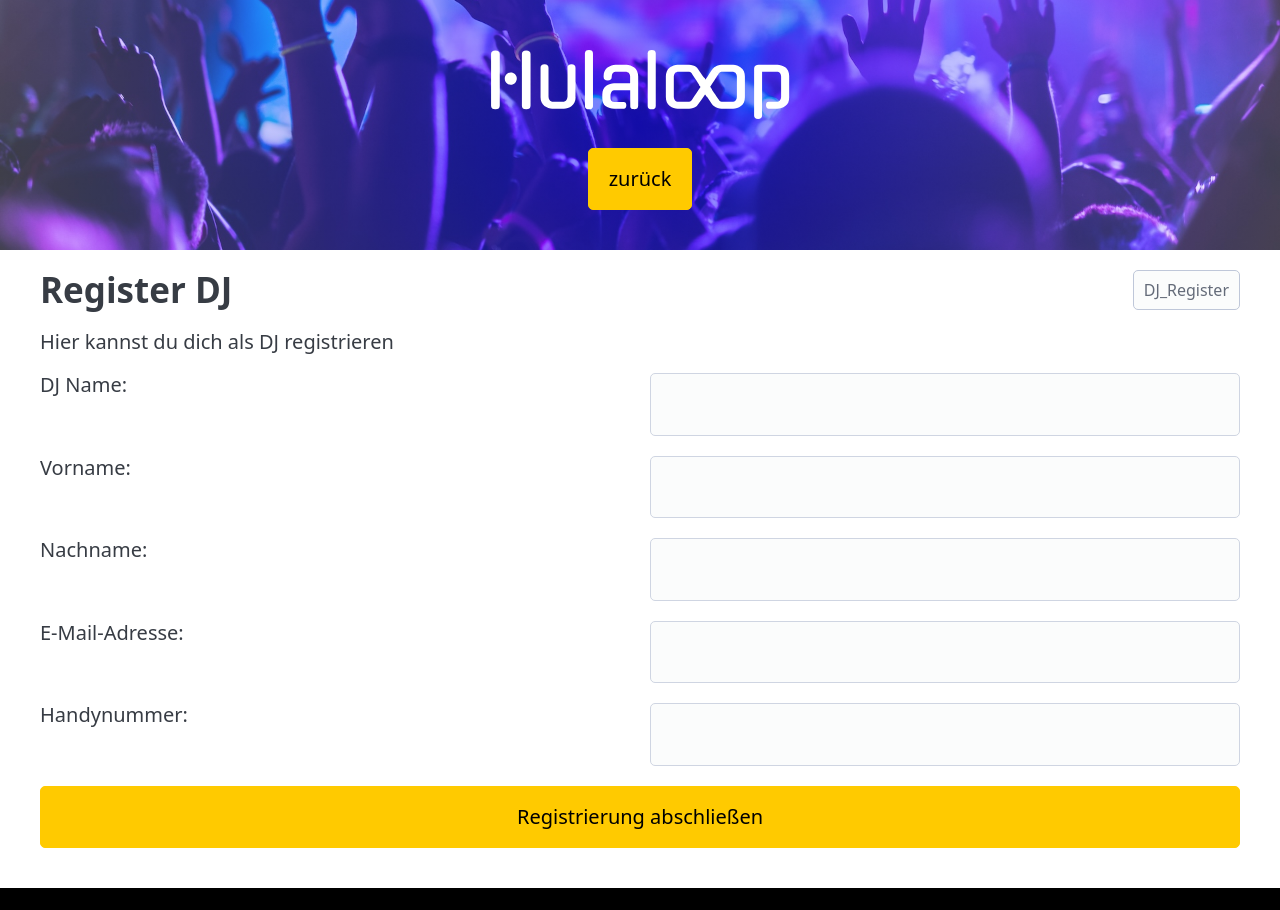
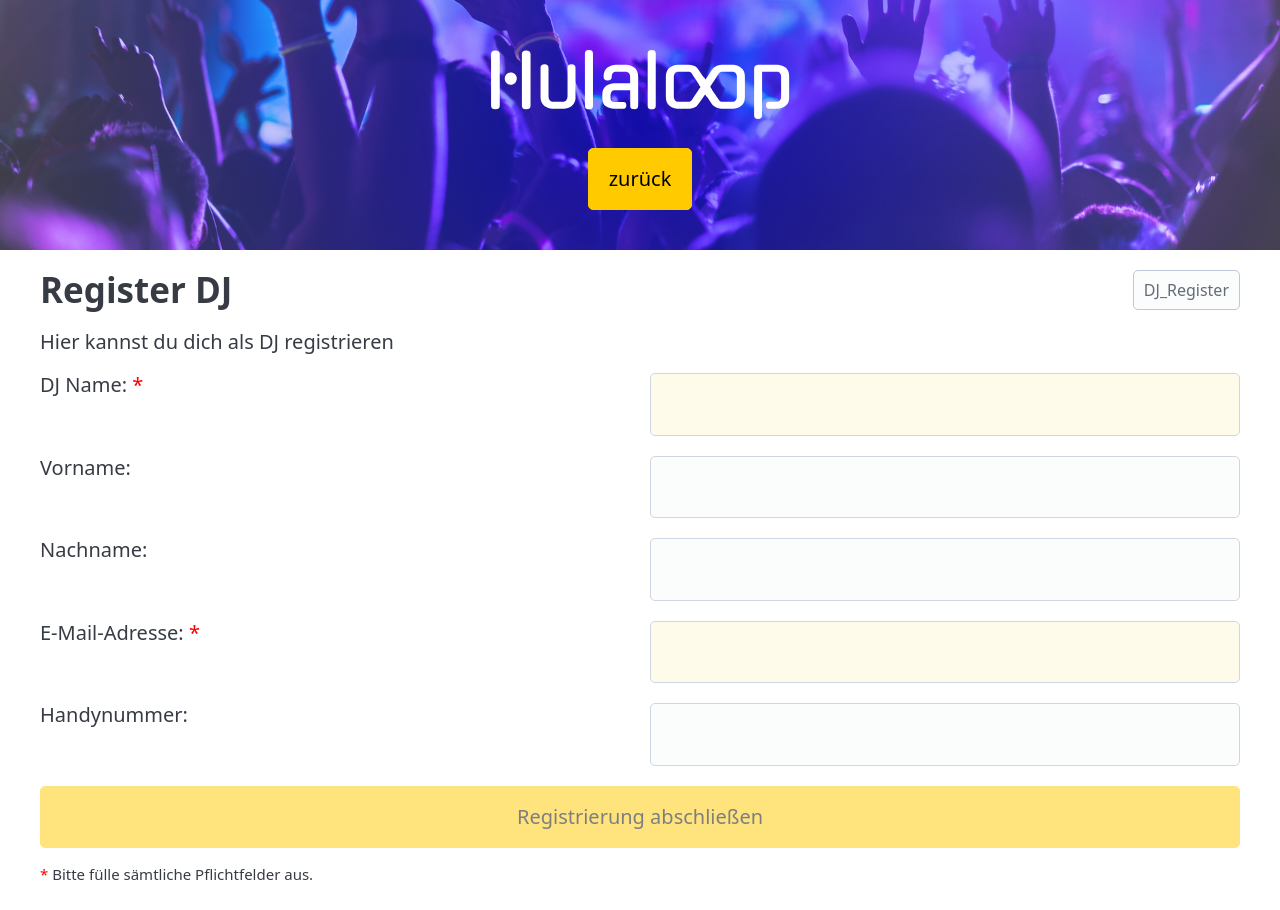
Before and after one commit to coding-bootcamps-eu/final-project-tz-2023-08-track-stack, a Vue app: page /register in a window 1280 px wide. Shown: the top 910 px of the page. Built offline with nearby package versions, Linux system fonts and the light colour scheme.

Commit message:
fix: Routing to overview, HTML requirement fields, CSS cosmetic

```diff
--- a/src/views/dj/DjRegister.vue
+++ b/src/views/dj/DjRegister.vue
@@ -4,29 +4,36 @@
   <p>Hier kannst du dich als DJ registrieren</p>
   <form @submit.prevent="submitForm">
     <div class="grid">
-      <label for="dj-name">DJ Name:</label>
+      <label for="dj-name">DJ Name: <span class="required">*</span></label>
       <span class="noValidDj" v-if="!isDjNameValid"> DJ-Name existiert bereits. </span>
-      <input type="text" v-model="djName" @input="this.isDjNameValid = true" />
+      <input
+        type="text"
+        name="dj-name"
+        required="required"
+        v-model="djName"
+        @input="this.isDjNameValid = true"
+      />
     </div>
     <div class="grid">
-      <label for="dj-firstname">Vorname:</label>
-      <input type="text" v-model="vorname" />
+      <label for="firstname">Vorname:</label>
+      <input type="text" name="firstname" v-model="vorname" />
     </div>
     <div class="grid">
-      <label for="dj-lastname">Nachname:</label>
-      <input type="text" v-model="nachname" />
+      <label for="lastname">Nachname:</label>
+      <input type="text" name="lastname" v-model="nachname" />
     </div>
     <div class="grid">
-      <label for="dj-email">E-Mail-Adresse:</label>
-      <input type="text" v-model="email" />
+      <label for="email">E-Mail-Adresse: <span class="required">*</span></label>
+      <input type="email" name="email" required="required" v-model="email" />
     </div>
     <div class="grid">
-      <label for="dj-phone">Handynummer:</label>
-      <input type="text" v-model="phone" />
+      <label for="phone">Handynummer:</label>
+      <input type="tel" name="phone" v-model="phone" />
     </div>
 
-    <input type="submit" value="Registrierung abschließen" />
+    <input type="submit" value="Registrierung abschließen" :disabled="!isFormValid" />
   </form>
+  <sup><span class="required">*</span> Bitte fülle sämtliche Pflichtfelder aus.</sup>
 </template>
 
 <script>
@@ -42,6 +49,11 @@ export default {
       nachname: '',
       email: '',
       phone: ''
+    }
+  },
+  computed: {
+    isFormValid() {
+      return this.djName !== '' && this.email !== '' // Hier kannst du weitere Validierungen hinzufügen
     }
   },
   methods: {
@@ -79,7 +91,7 @@ export default {
               throw new Error('Fehler beim Senden der Daten')
             }
             // Weiterleitung zum Login
-            this.$router.push({ path: '/login' })
+            this.$router.push({ path: '/dj-overview' })
           })
           .catch((error) => {
             console.error('Fehler:', error)
@@ -94,4 +106,11 @@ export default {
 .noValidDj {
   color: red;
 }
+
+.required {
+  color: red;
+}
+input[required] {
+  background-color: #fffbea;
+}
 </style>
```
